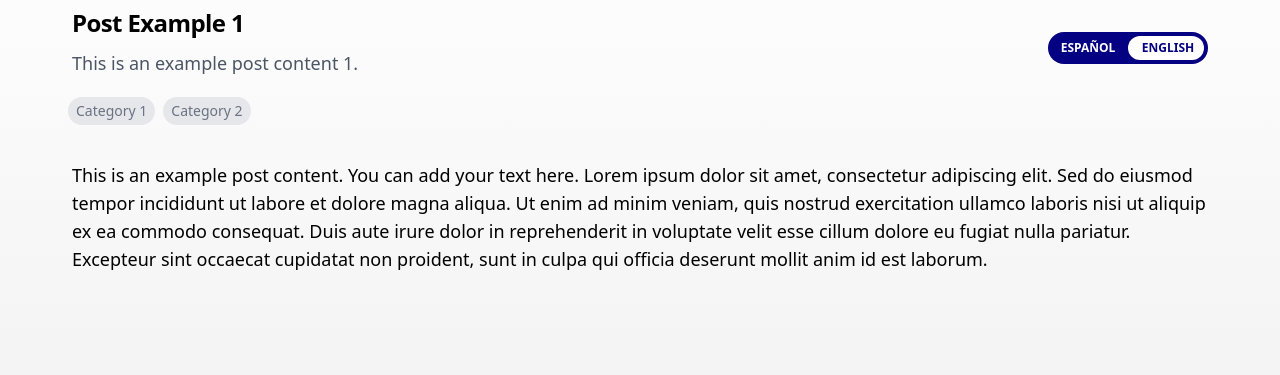
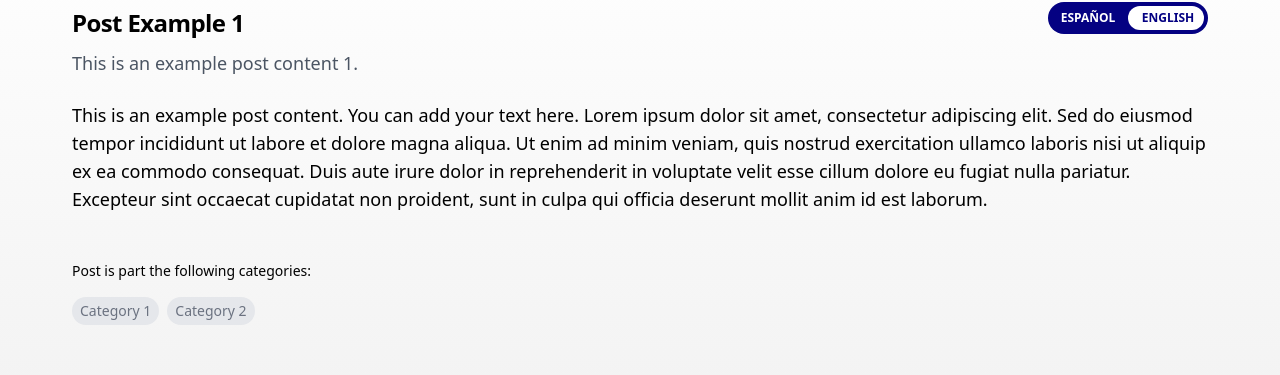
Before and after one commit to alfredrafael/template-2025, a Next.js app: page /posts/post-example-1 in a window 1280 px wide. Shown: the part 99-474 px from the top of the page. Built offline with nearby package versions, Linux system fonts and the light colour scheme; no server answers.

Commit message:
Move categories' pill to bottom of post

```diff
--- a/pages/posts/[postId].jsx
+++ b/pages/posts/[postId].jsx
@@ -4,6 +4,7 @@ import { postsData } from "../../data/postsData";
 import LanguageToggleButton from "../../components/LanguageToggleButton";
 import { useLanguage } from "../../components/LanguageContext";
 import Head from "next/head";
+import Link from "next/link";
 
 const baseUrl = process.env.NEXT_PUBLIC_BASE_URL;
 
@@ -62,21 +63,32 @@ export default function PostPage({ post }) {
           subtitle={isTranslated ? post.spanishSubtitle : post.subtitle}
           spanishTitle={post.spanishTitle}
           spanishSubtitle={post.spanishSubtitle}
-          extraData={
-            <div className="flex flex-wrap gap-2">
-              {post.category.map((category, index) => (
-                <span
-                  key={index}
-                  className="text-sm text-gray-500 bg-gray-200 rounded-full px-2 py-1"
-                >
-                  {isTranslated ? post.spanishCategory[index] : category}
-                </span>
-              ))}
-            </div>
-          }
           fontSize="text-3xl md:text-4xl"
         />
         <PostContent />
+        <section className="my-12">
+          <div className="text-sm mb-4">
+            {isTranslated
+              ? "Éste artículo es parte de las siguientes categorías:"
+              : "Post is part the following categories:"}
+          </div>
+          <div className="flex flex-wrap gap-2">
+            {post.category.map((category, index) => {
+              const categorySlug = isTranslated
+                ? post.spanishCategory[index]
+                : category;
+              return (
+                <Link
+                  key={index}
+                  href={`/categories/${encodeURIComponent(categorySlug)}`}
+                  className="text-sm text-gray-500 bg-gray-200 rounded-full px-2 py-1 hover:bg-gray-300 transition"
+                >
+                  {categorySlug}
+                </Link>
+              );
+            })}
+          </div>
+        </section>
       </div>
     </>
   );
```
